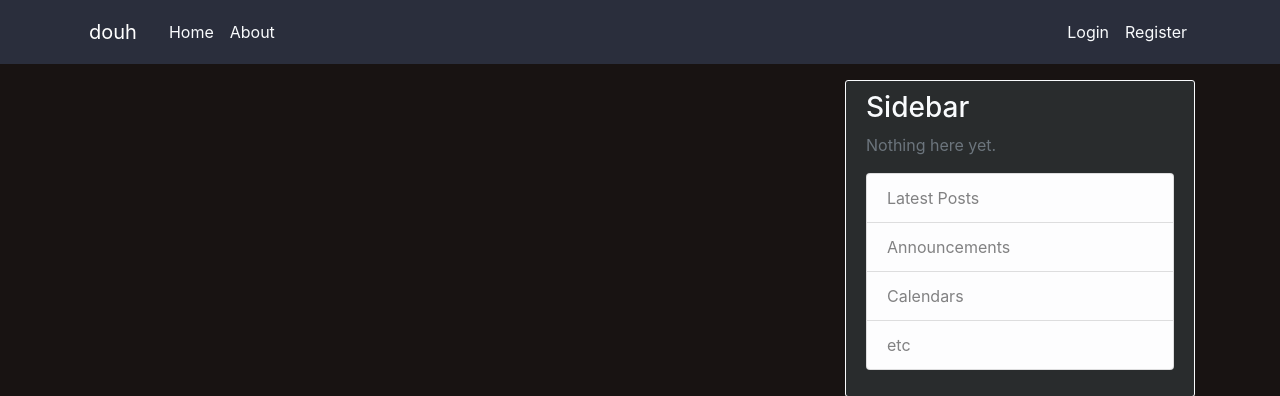
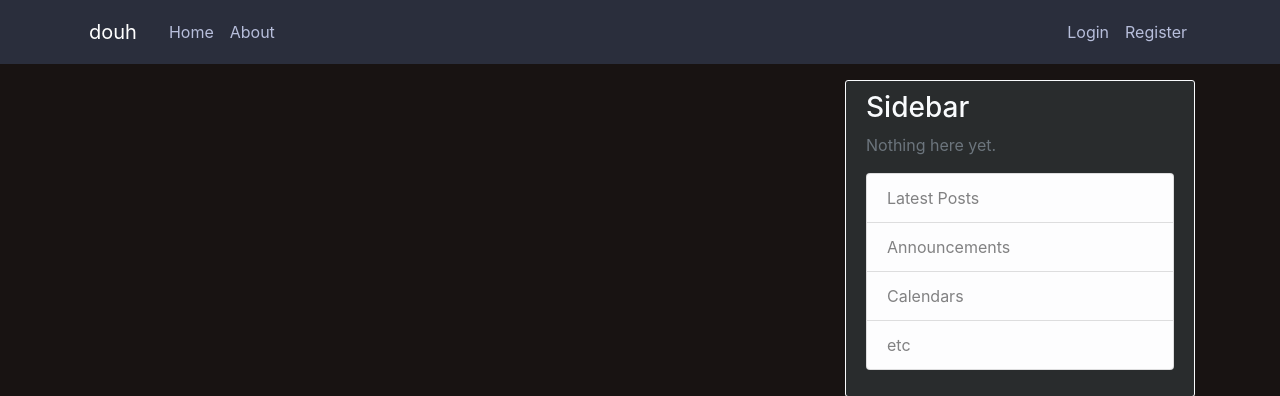
Before and after one commit to Ekimerton/Douh, a Flask app: page / in a window 1280 px wide. Shown: the top 396 px of the page. Run offline with Flask 2, Linux system fonts and the light colour scheme; data that the repository does not hold is empty; some libraries are stand-ins or nearby versions.

Commit message:
Revert "fixed dark blueberry"
This reverts commit a9662fbd47555db4115a7be86abbe50e3f4d40a1.

```diff
--- a/Driver/static/main.css
+++ b/Driver/static/main.css
@@ -34,7 +34,7 @@ a:hover, .site-header .navbar-nav .nav-link:hover, .article-metadata a:hover {
 }
 
 .site-header .navbar-nav .nav-link{
-  color: #f9fbfd;
+  color: #b7bedb;
 }
 
 .content-section {
@@ -75,7 +75,7 @@ a:hover {
 .article-metadata {
   padding-bottom: 1px;
   margin-bottom: 4px;
-  border-bottom: 3px solid #aa7b48
+  border-bottom: 3px solid #708a2d
 }
 
 .article-metadata a:hover {
```
